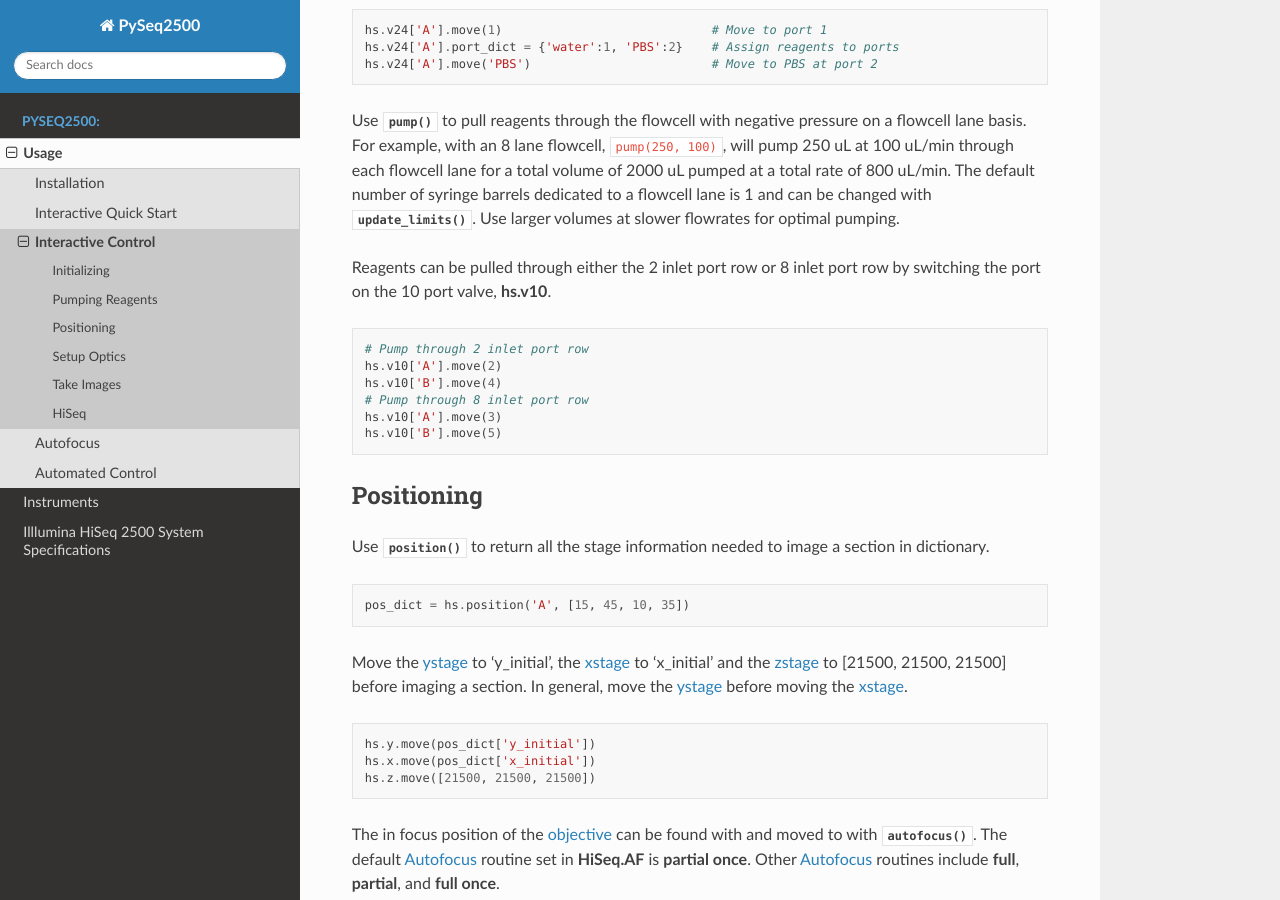
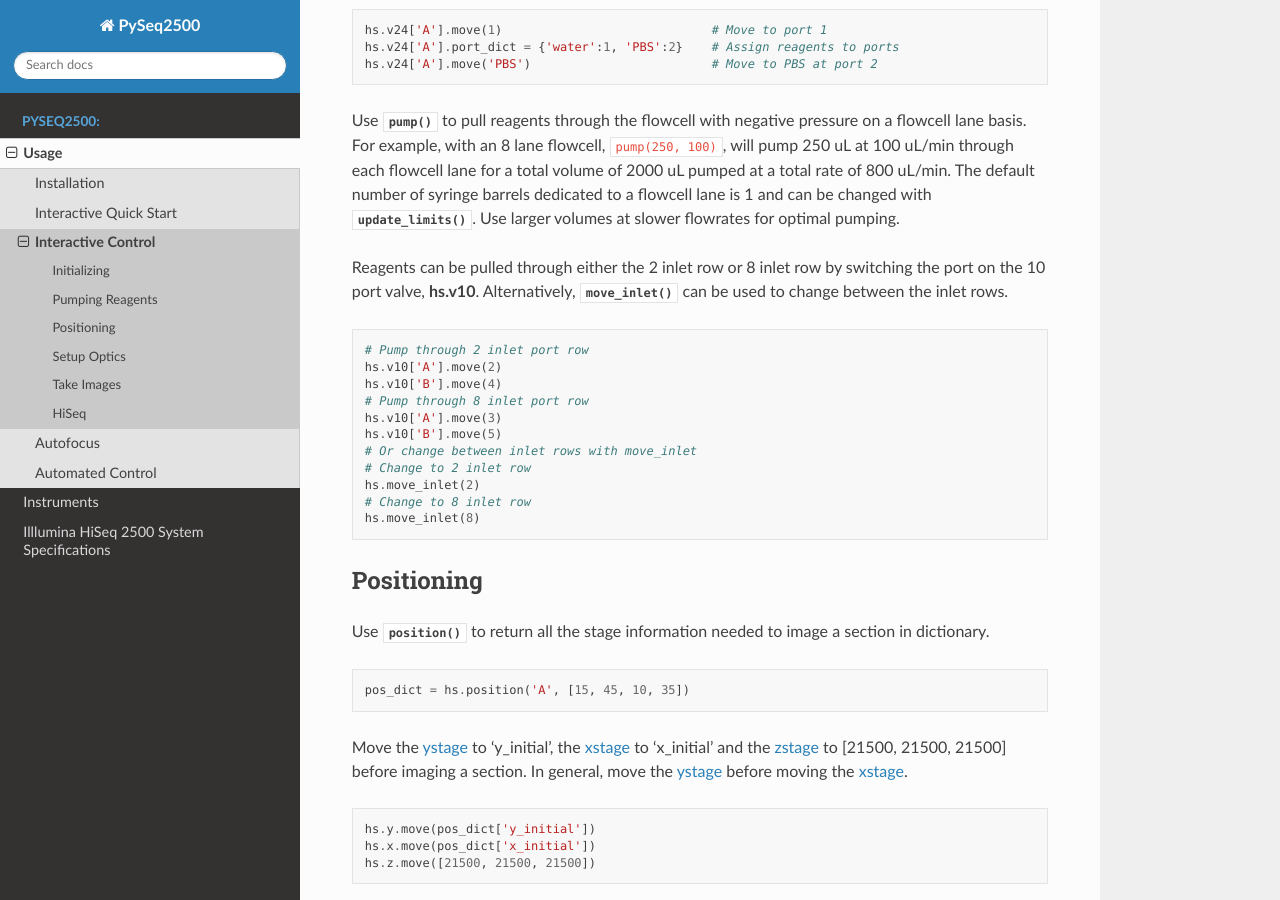
Before and after one commit to nygctech/PySeq2500, a Sphinx documentation site: the page built from docs/source/Usage/pyseq.rst, in a window 1280 px wide and 900 px high, scrolled down 623 px. Built offline with Sphinx 7.4.7 and the Read the Docs theme 2.0.0, drawn with Linux system fonts in a browser that asks for light colours.

Commit message:
add move_inlet

```diff
--- a/docs/source/Usage/pyseq.rst
+++ b/docs/source/Usage/pyseq.rst
@@ -48,8 +48,10 @@ slower flowrates for optimal pumping.
   flowrate = 100                                      # uL/min
   hs.p['A'].pump(volume, flowrate)
 
-Reagents can be pulled through either the 2 inlet port row or 8 inlet port row
-by switching the port on the 10 port valve, **hs.v10**.
+Reagents can be pulled through either the 2 inlet row or 8 inlet row
+by switching the port on the 10 port valve, **hs.v10**. Alternatively,
+:meth:`~pyseq.__init__.HiSeq.move_inlet` can be used to change between the inlet
+rows.
 
 .. code-block:: python
 
@@ -59,6 +61,11 @@ by switching the port on the 10 port valve, **hs.v10**.
   # Pump through 8 inlet port row
   hs.v10['A'].move(3)
   hs.v10['B'].move(5)
+  # Or change between inlet rows with move_inlet
+  # Change to 2 inlet row
+  hs.move_inlet(2)
+  # Change to 8 inlet row
+  hs.move_inlet(8)
 
 Positioning
 ===========
```
Also changed, not shown: pyseq/__init__.py (+14 -0 lines), 1 other file.
